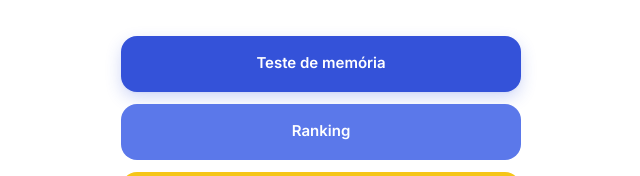
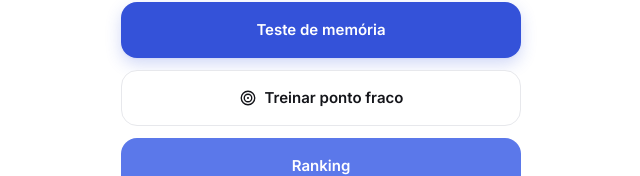
Before and after one commit to freefireomestrejv-u/dhl, a React (Vite) app: page / in a window 1280 px wide. Shown: the part 387-563 px from the top of the page, without its empty margins (319-959 px from the left). Built offline with nearby package versions, Linux system fonts and the light colour scheme; no server answers.

Commit message:
Atualizar o Home.jsx

```diff
--- a/src/pages/Home.jsx
+++ b/src/pages/Home.jsx
@@ -1,6 +1,14 @@
 import Button from "../components/Button";
+import { IconTarget } from "../components/icons";
 
-export default function Home({ onPlay, onAdmin, onCodes, onInstructions, onRanking }) {
+export default function Home({
+  onPlay,
+  onWeakSpot,
+  onAdmin,
+  onCodes,
+  onInstructions,
+  onRanking,
+}) {
   return (
     <div className="mx-auto flex min-h-dvh max-w-md flex-col items-center justify-center px-6 py-16 text-center safe-top safe-bottom">
       <div className="flex size-36 items-center justify-center overflow-hidden rounded-2xl">
@@ -30,6 +38,14 @@ export default function Home({ onPlay, onAdmin, onCodes, onInstructions, onRanki
         <Button variant="primary" className="w-full" onClick={onPlay}>
           Teste de memória
         </Button>
+        <Button
+          variant="secondary"
+          className="w-full"
+          icon={<IconTarget className="size-4.5" />}
+          onClick={onWeakSpot}
+        >
+          Treinar ponto fraco
+        </Button>
         <Button variant="tint" className="w-full" onClick={onRanking}>
           Ranking
         </Button>
```
